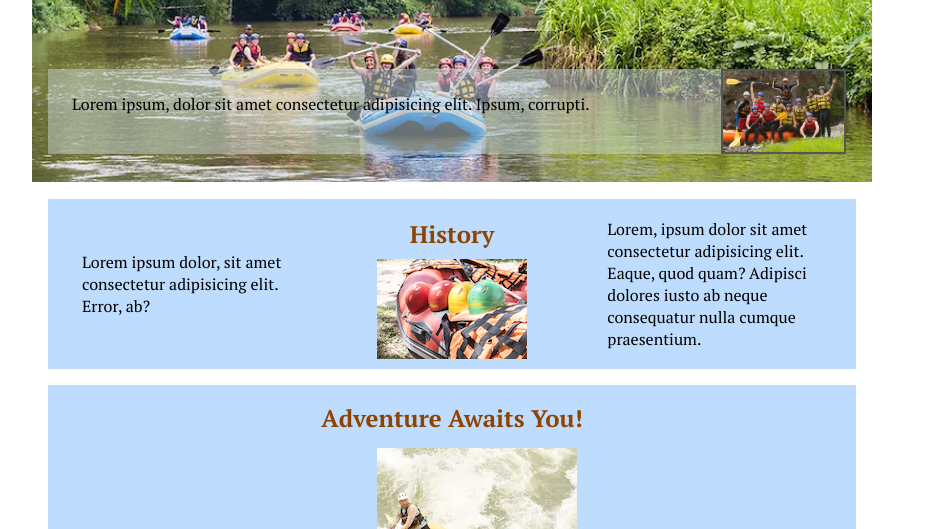
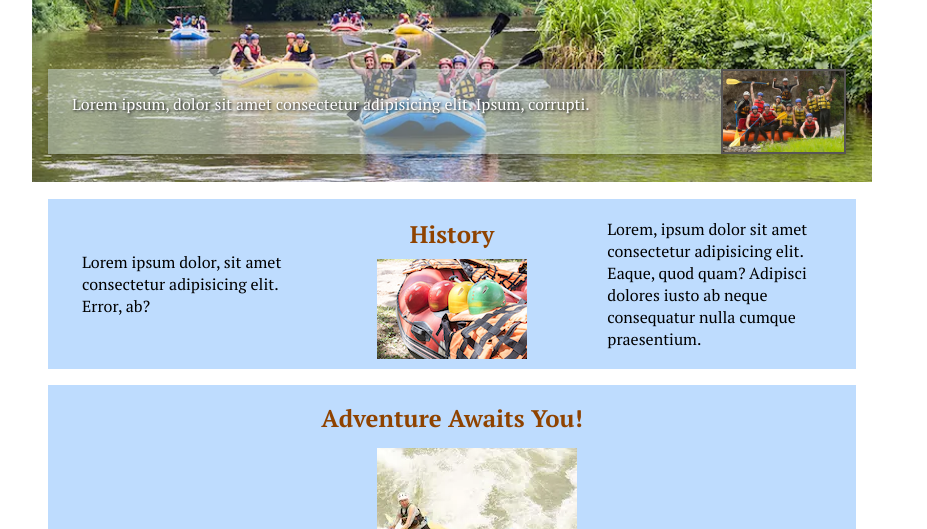
Before and after one commit to perezpablodario/wdd130, a plain HTML site: page wwr/about.html in a window 1280 px wide. Shown: the part 247-776 px from the top of the page, without its empty margins (188-1115 px from the left). Drawn offline with Linux system fonts and the light colour scheme.

Commit message:
update shadow text in class hero

```diff
--- a/wwr/styles/rafting.css
+++ b/wwr/styles/rafting.css
@@ -110,7 +110,9 @@ article {
     background-color: rgba(199, 216, 216, 0.5);
     width: 95%;
     padding: 0;
-    color: black;
+    color: rgb(255, 255, 255);
+    text-shadow: 1px 1px 3px rgba(0, 0, 0, 1);
+    box-shadow: 5px 5px 10px rgba(0, 0, 0, 0.3);
 }
 
 .hero article img {
```
